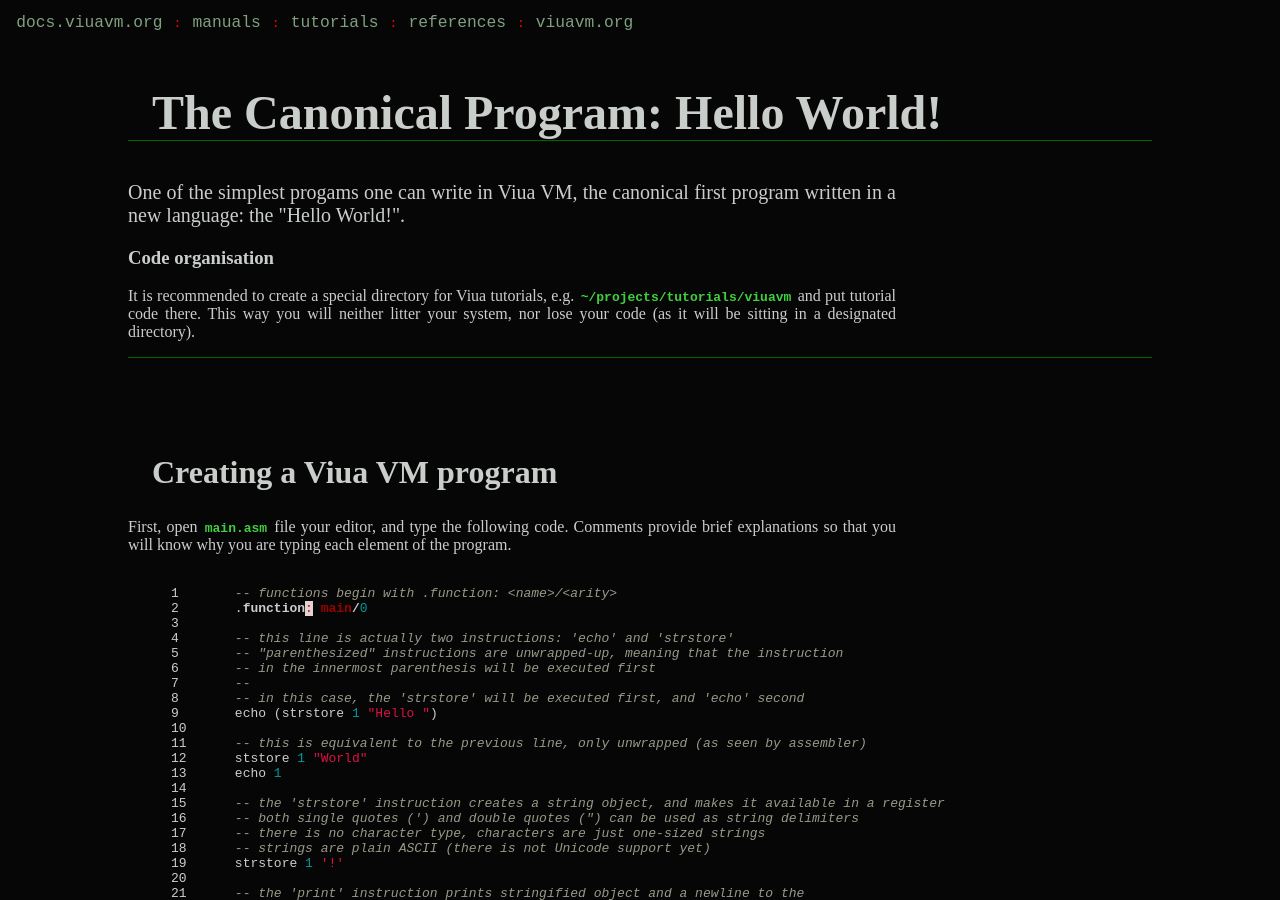
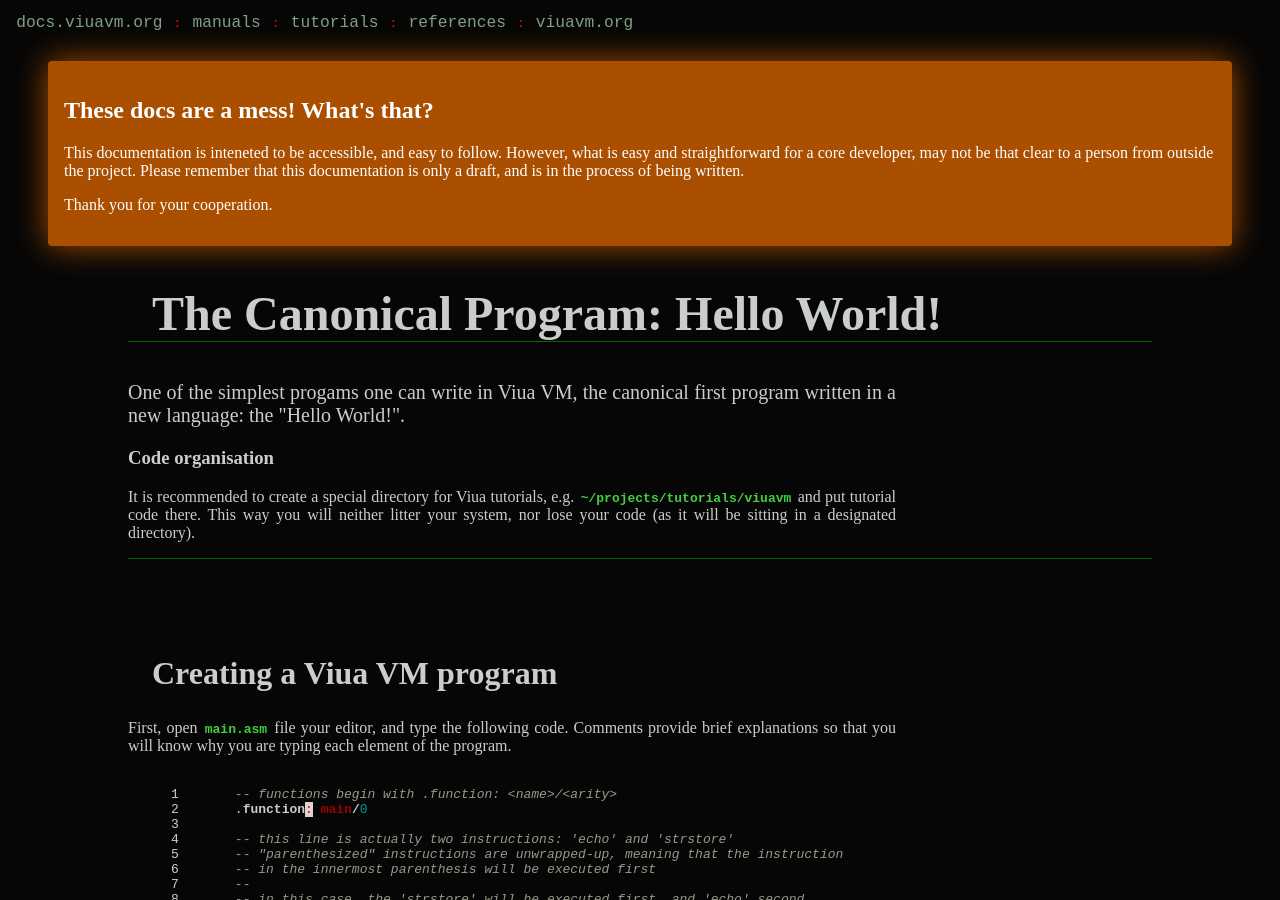
Before and after one commit to marekjm/docs.viuavm.org, a Jekyll site: the page built from _tutorials/hello-world.html, in a window 1280 px wide and 900 px high. Built offline with Jekyll 4.4.1, drawn with Linux system fonts in a browser that asks for light colours.

Commit message:
Add a big disclaimer

```diff
--- a/_tutorials/hello-world.html
+++ b/_tutorials/hello-world.html
@@ -6,6 +6,15 @@
     One of the simplest progams one can write in Viua VM, the canonical first program written in a new language: the
     "Hello World!".
 ---
+
+<section class="big-fat-warning big-orange-warning">
+    <h1> These docs are a mess! What's that? </h1>
+    <p> This documentation is inteneted to be accessible, and easy to follow.
+    However, what is easy and straightforward for a core developer, may not be that clear to a person from outside the project.
+    Please remember that this documentation is only a draft, and is in the process of being written.
+    </p>
+    <p> Thank you for your cooperation. </p>
+</section>
 
 <section class="chapter">
     <h1> {{ page.title }} </h1>
```
